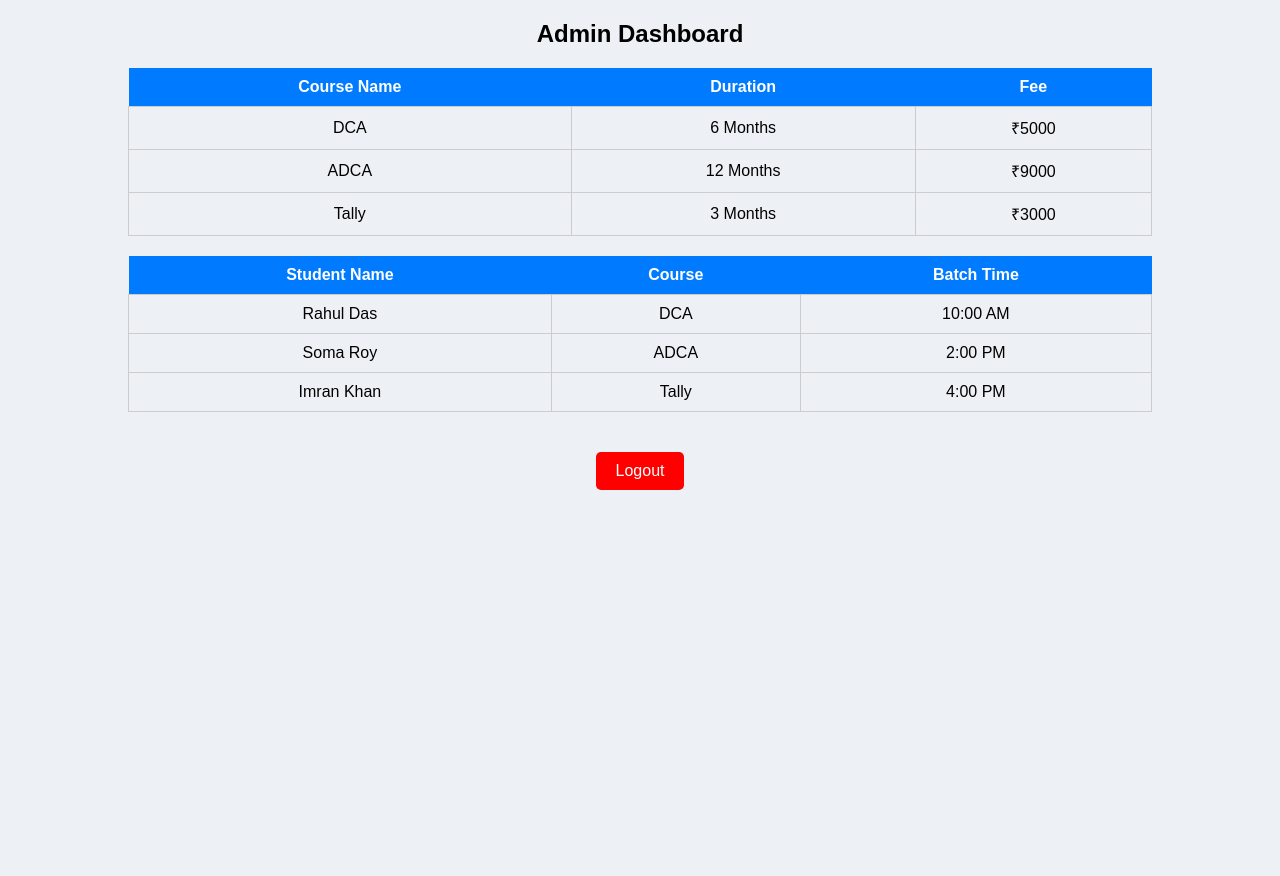
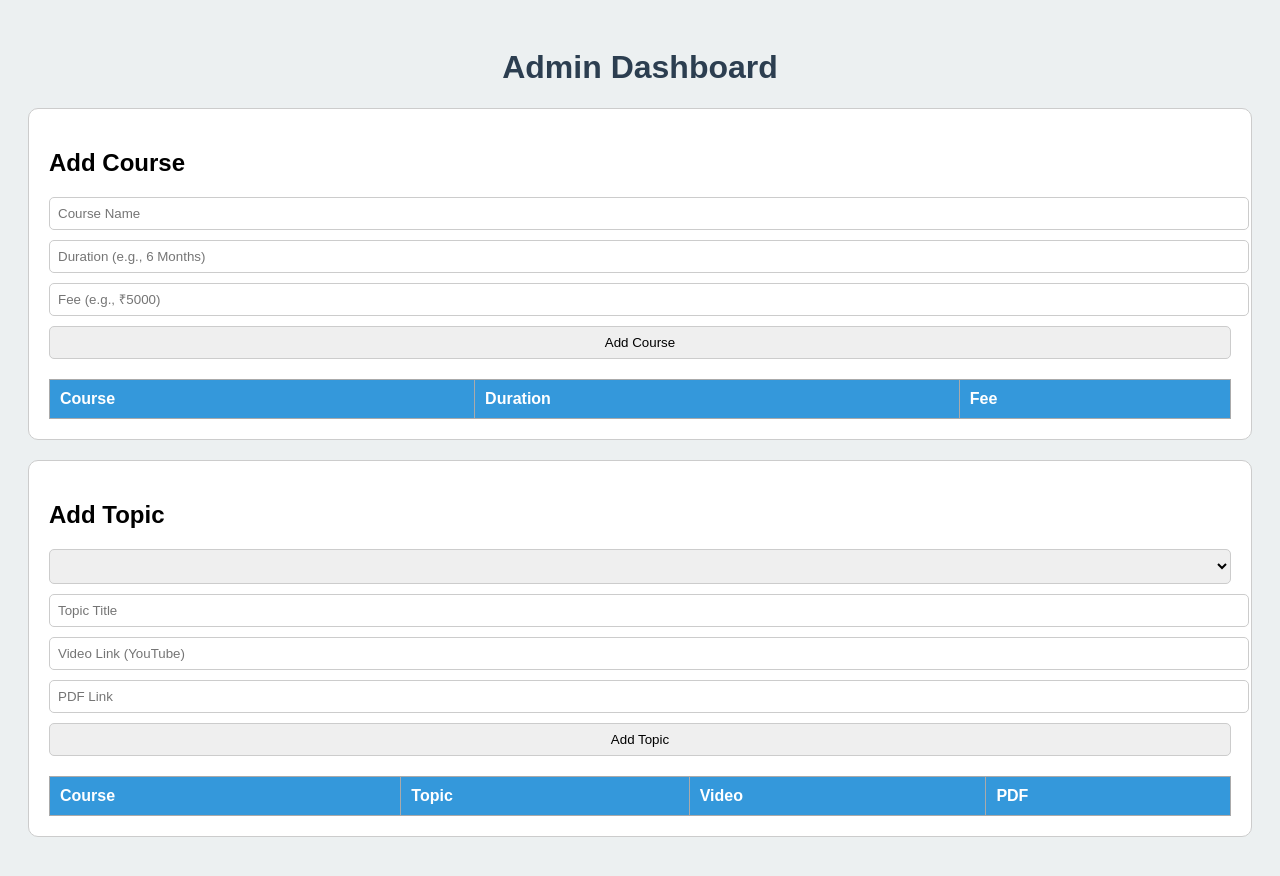
Before and after one commit to BNBCE/bnbce2025, a plain HTML site: page admin_dashboard.html in a window 1280 px wide. Before the commit the page ends 800 px from the top, so only its background shows below. Drawn offline with Linux system fonts and the light colour scheme.

Commit message:
Update admin_dashboard.html

```diff
--- a/admin_dashboard.html
+++ b/admin_dashboard.html
@@ -2,26 +2,141 @@
 <html lang="en">
 <head>
   <meta charset="UTF-8">
+  <meta name="viewport" content="width=device-width, initial-scale=1.0">
   <title>Admin Dashboard</title>
-  <link rel="stylesheet" href="style.css">
+  <style>
+    body {
+      font-family: Arial, sans-serif;
+      background-color: #ecf0f1;
+      padding: 20px;
+    }
+    h1 {
+      text-align: center;
+      color: #2c3e50;
+    }
+    .section {
+      background: #fff;
+      border: 1px solid #ccc;
+      padding: 20px;
+      margin-bottom: 20px;
+      border-radius: 10px;
+    }
+    input, select, button {
+      display: block;
+      margin: 10px 0;
+      padding: 8px;
+      width: 100%;
+      border: 1px solid #ccc;
+      border-radius: 5px;
+    }
+    table {
+      width: 100%;
+      border-collapse: collapse;
+      margin-top: 20px;
+    }
+    th, td {
+      border: 1px solid #aaa;
+      padding: 10px;
+      text-align: left;
+    }
+    th {
+      background-color: #3498db;
+      color: white;
+    }
+  </style>
 </head>
 <body>
-  <h2 class="center">Admin Dashboard</h2>
-  <div class="table-container">
-    <table>
-      <tr><th>Course Name</th><th>Duration</th><th>Fee</th></tr>
-      <tr><td>DCA</td><td>6 Months</td><td>₹5000</td></tr>
-      <tr><td>ADCA</td><td>12 Months</td><td>₹9000</td></tr>
-      <tr><td>Tally</td><td>3 Months</td><td>₹3000</td></tr>
-    </table>
+  <h1>Admin Dashboard</h1>
 
-    <table>
-      <tr><th>Student Name</th><th>Course</th><th>Batch Time</th></tr>
-      <tr><td>Rahul Das</td><td>DCA</td><td>10:00 AM</td></tr>
-      <tr><td>Soma Roy</td><td>ADCA</td><td>2:00 PM</td></tr>
-      <tr><td>Imran Khan</td><td>Tally</td><td>4:00 PM</td></tr>
+  <!-- Add Course Section -->
+  <div class="section">
+    <h2>Add Course</h2>
+    <input type="text" id="courseName" placeholder="Course Name">
+    <input type="text" id="courseDuration" placeholder="Duration (e.g., 6 Months)">
+    <input type="text" id="courseFee" placeholder="Fee (e.g., ₹5000)">
+    <button onclick="addCourse()">Add Course</button>
+    <table id="courseTable">
+      <tr><th>Course</th><th>Duration</th><th>Fee</th></tr>
     </table>
   </div>
-  <div class="center"><a href="index.html" class="logout-button">Logout</a></div>
+
+  <!-- Add Topic Section -->
+  <div class="section">
+    <h2>Add Topic</h2>
+    <select id="topicCourse"></select>
+    <input type="text" id="topicTitle" placeholder="Topic Title">
+    <input type="text" id="videoLink" placeholder="Video Link (YouTube)">
+    <input type="text" id="pdfLink" placeholder="PDF Link">
+    <button onclick="addTopic()">Add Topic</button>
+    <table id="topicTable">
+      <tr><th>Course</th><th>Topic</th><th>Video</th><th>PDF</th></tr>
+    </table>
+  </div>
+
+  <script>
+    let courses = [];
+    let topics = [];
+
+    function addCourse() {
+      const name = document.getElementById('courseName').value;
+      const duration = document.getElementById('courseDuration').value;
+      const fee = document.getElementById('courseFee').value;
+      if (!name || !duration || !fee) return alert("Please fill all fields");
+
+      const course = { name, duration, fee };
+      courses.push(course);
+      updateCourseTable();
+      updateCourseSelect();
+
+      document.getElementById('courseName').value = '';
+      document.getElementById('courseDuration').value = '';
+      document.getElementById('courseFee').value = '';
+    }
+
+    function updateCourseTable() {
+      const table = document.getElementById('courseTable');
+      table.innerHTML = '<tr><th>Course</th><th>Duration</th><th>Fee</th></tr>';
+      courses.forEach(c => {
+        const row = `<tr><td>${c.name}</td><td>${c.duration}</td><td>${c.fee}</td></tr>`;
+        table.innerHTML += row;
+      });
+    }
+
+    function updateCourseSelect() {
+      const select = document.getElementById('topicCourse');
+      select.innerHTML = '';
+      courses.forEach(c => {
+        const option = document.createElement('option');
+        option.value = c.name;
+        option.textContent = c.name;
+        select.appendChild(option);
+      });
+    }
+
+    function addTopic() {
+      const course = document.getElementById('topicCourse').value;
+      const title = document.getElementById('topicTitle').value;
+      const video = document.getElementById('videoLink').value;
+      const pdf = document.getElementById('pdfLink').value;
+      if (!course || !title || !video || !pdf) return alert("Please fill all fields");
+
+      const topic = { course, title, video, pdf };
+      topics.push(topic);
+      updateTopicTable();
+
+      document.getElementById('topicTitle').value = '';
+      document.getElementById('videoLink').value = '';
+      document.getElementById('pdfLink').value = '';
+    }
+
+    function updateTopicTable() {
+      const table = document.getElementById('topicTable');
+      table.innerHTML = '<tr><th>Course</th><th>Topic</th><th>Video</th><th>PDF</th></tr>';
+      topics.forEach(t => {
+        const row = `<tr><td>${t.course}</td><td>${t.title}</td><td><a href="${t.video}" target="_blank">Video</a></td><td><a href="${t.pdf}" target="_blank">PDF</a></td></tr>`;
+        table.innerHTML += row;
+      });
+    }
+  </script>
 </body>
 </html>
```
